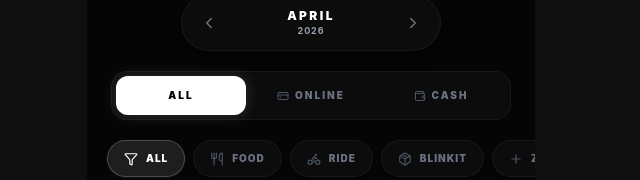
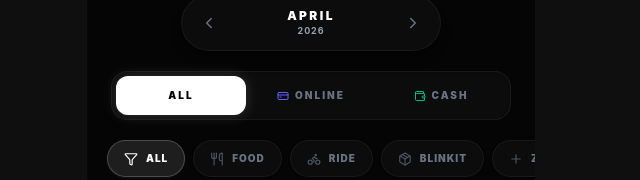
Before and after one commit to moksh205/expensio, a React (Vite) app: page /history in a window 1280 px wide. Shown: the part 141-321 px from the top of the page, without its empty margins (329-969 px from the left). Built offline with nearby package versions, Linux system fonts and the light colour scheme; no server answers.

Commit message:
add icons

```diff
--- a/src/pages/History.jsx
+++ b/src/pages/History.jsx
@@ -181,8 +181,9 @@ export default function History({ expenses = [], onDelete }) {
                       transition={{ type: "spring", stiffness: 400, damping: 30 }}
                     />
                   )}
-                  {method === "Online" && <CreditCard size={12} className={isActive ? "text-black" : "text-gray-600"} />}
-                  {method === "Cash" && <Wallet size={12} className={isActive ? "text-black" : "text-gray-600"} />}
+                  {/* 🔥 Updated the filter icons to perfectly match your color scheme */}
+                  {method === "Online" && <CreditCard size={12} className={isActive ? "text-black" : "text-indigo-500"} />}
+                  {method === "Cash" && <Wallet size={12} className={isActive ? "text-black" : "text-emerald-500"} />}
                   {method}
                 </button>
               );
@@ -312,7 +313,8 @@ export default function History({ expenses = [], onDelete }) {
                                         minute: "2-digit"
                                       })}
                                       <span className="mx-1">•</span>
-                                      <span className="text-indigo-400">
+                                      {/* 🔥 The Fix: The exact Emerald and Indigo match */}
+                                      <span className={item.payment_method === "Cash" ? "text-emerald-400" : "text-indigo-400"}>
                                         {item.payment_method || "Online"}
                                       </span>
                                     </p>
```
